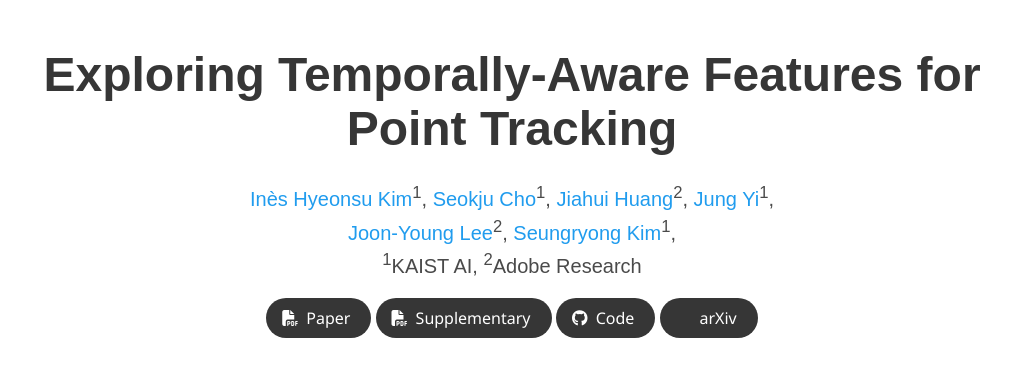
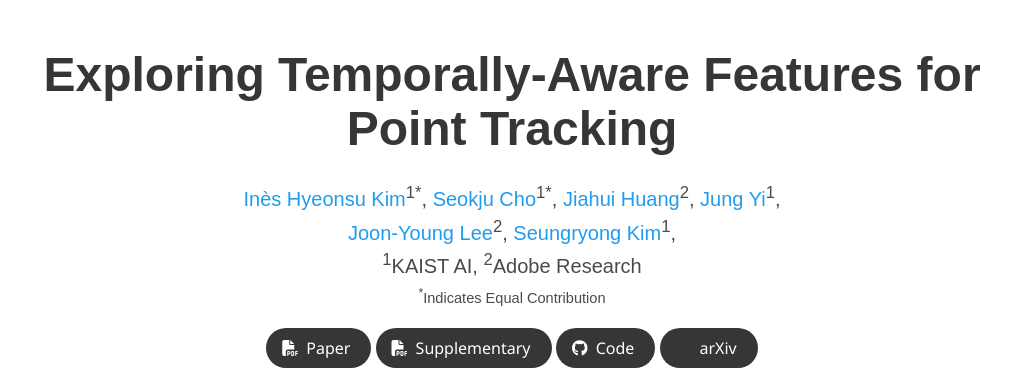
Before and after one commit to wurining/Chrono, a plain HTML site: page index.html in a window 1280 px wide. Shown: the top 370 px of the page, without its empty margins (128-1151 px from the left). Drawn offline with nearby package versions, Linux system fonts and the light colour scheme; some icons are missing; a web font is replaced by a local one.

Commit message:
FIX: index.html

```diff
--- a/index.html
+++ b/index.html
@@ -56,9 +56,9 @@
             <div class="is-size-5 publication-authors">
               <!-- Paper authors -->
               <span class="author-block">
-                <a href="https://ines-hyeonsu-kim.github.io/" target="_blank">Inès Hyeonsu Kim</a><sup>1</sup>,</span>
+                <a href="https://ines-hyeonsu-kim.github.io/" target="_blank">Inès Hyeonsu Kim</a><sup>1*</sup>,</span>
                 <span class="author-block">
-                  <a href="https://seokju-cho.github.io/" target="_blank">Seokju Cho</a><sup>1</sup>,</span>
+                  <a href="https://seokju-cho.github.io/" target="_blank">Seokju Cho</a><sup>1*</sup>,</span>
                   <span class="author-block">
                     <a href="https://gabriel-huang.github.io" target="_blank">Jiahui Huang</a><sup>2</sup>,</span>
                     <span class="author-block">
@@ -73,7 +73,7 @@
 
                   <div class="is-size-5 publication-authors">
                     <span class="author-block"><sup>1</sup>KAIST AI, <sup>2</sup>Adobe Research</span>
-                    <!--<span class="eql-cntrb"><small><br><sup>*</sup>Indicates Equal Contribution</small></span> -->
+                    <span class="eql-cntrb"><small><br><sup>*</sup>Indicates Equal Contribution</small></span>
                   </div>
 
                   <div class="column has-text-centered">
```
